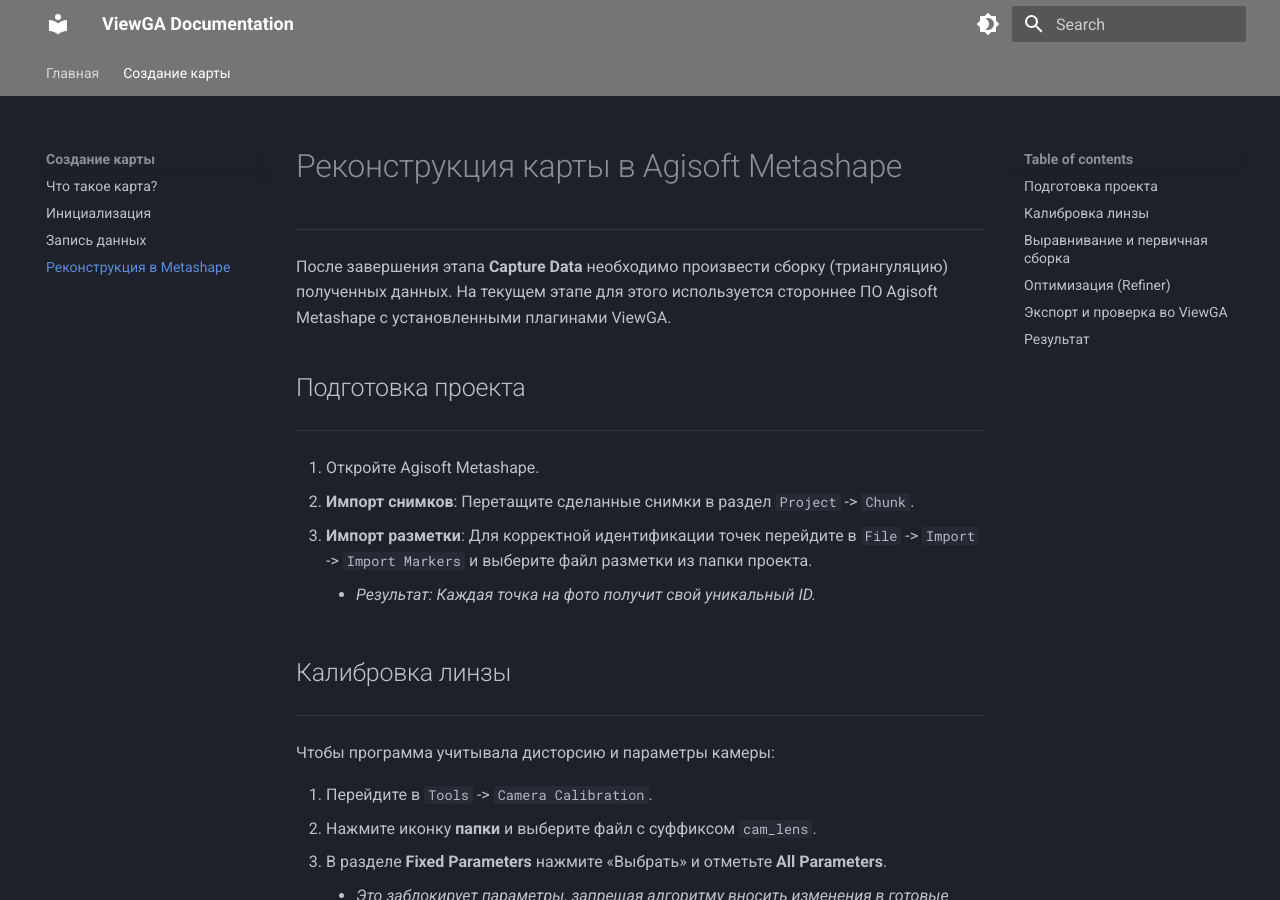
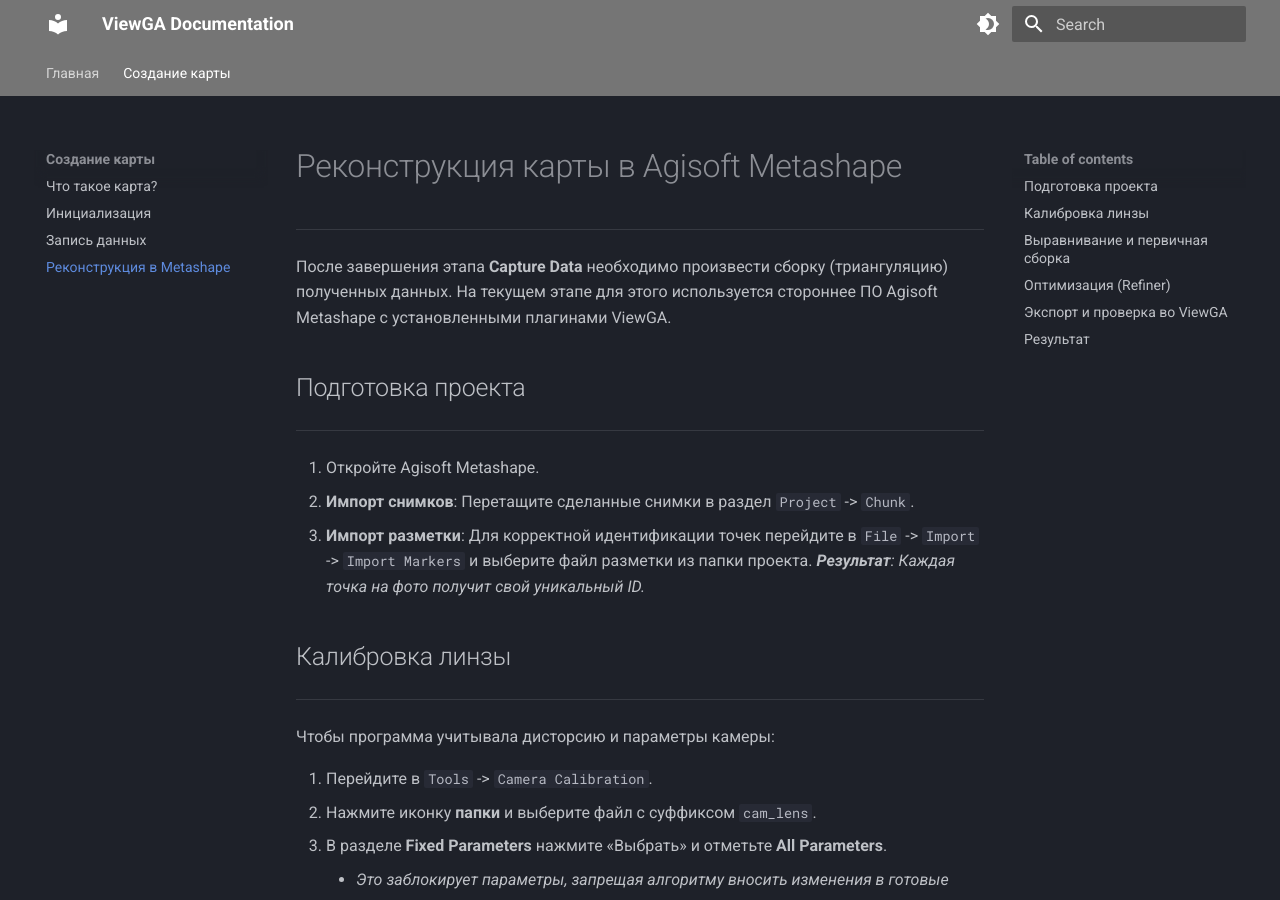
Before and after one commit to AlexanderBelovViewGA/ViewGA, an MkDocs documentation site: the page built from docs/map/reconstruction.md, in a window 1280 px wide and 900 px high. Built offline with MkDocs 1.6.1 and Material for MkDocs 9.7.7, drawn with Linux system fonts in a browser that asks for light colours.

```diff
--- a/docs/map/reconstruction.md
+++ b/docs/map/reconstruction.md
@@ -8,7 +8,7 @@
 1.  Откройте Agisoft Metashape.
 2.  **Импорт снимков**: Перетащите сделанные снимки в раздел `Project` -> `Chunk`.
 3.  **Импорт разметки**: Для корректной идентификации точек перейдите в `File` -> `Import` -> `Import Markers` и выберите файл разметки из папки проекта.
-    *   *Результат: Каждая точка на фото получит свой уникальный ID.*
+***Результат**: Каждая точка на фото получит свой уникальный ID.*
 
 ## Калибровка линзы
 ---
```
